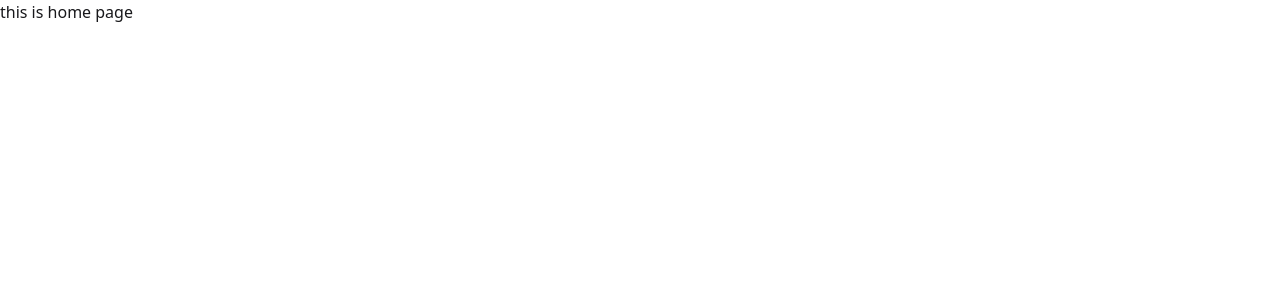
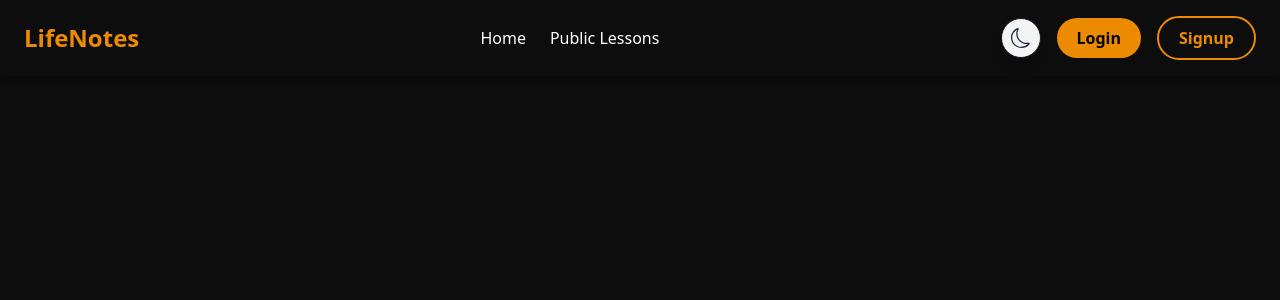
Before and after one commit to siyamsikder/digital-life-lessons-client, a React (Vite) app: page / in a window 1280 px wide. Shown: the top 300 px of the page. Built offline with nearby package versions, Linux system fonts and the light colour scheme.

Commit message:
added a navbar and dark light thems

```diff
--- a/index.html
+++ b/index.html
@@ -1,5 +1,5 @@
 <!doctype html>
-<html lang="en">
+<html lang="en" class="dark">
   <head>
     <meta charset="UTF-8" />
     <link rel="icon" type="image/svg+xml" href="/vite.svg" />
--- a/package.json
+++ b/package.json
@@ -14,6 +14,7 @@
     "firebase": "^12.6.0",
     "react": "^19.2.0",
     "react-dom": "^19.2.0",
+    "react-icons": "^5.5.0",
     "react-router": "^7.10.1",
     "tailwindcss": "^4.1.17"
   },
--- a/src/Layout/MainLayout.jsx
+++ b/src/Layout/MainLayout.jsx
@@ -1,17 +1,19 @@
 import React from 'react';
 import { Outlet } from 'react-router';
+import Navbar from '../Shared/Navbsr/Navbar';
+import Footer from '../Shared/Footer/Footer';
 
 const MainLayout = () => {
     return (
         <div>
             <header>
-
+               <Navbar/>
             </header>
             <main>
              <Outlet/>
             </main>
             <footer>
-
+                <Footer/>
             </footer>
         </div>
     );
--- a/src/Pages/Home/Home/Home.jsx
+++ b/src/Pages/Home/Home/Home.jsx
@@ -3,7 +3,7 @@ import React from 'react';
 const Home = () => {
     return (
         <div>
-            <h2>this is home page</h2>
+
         </div>
     );
 };
--- /dev/null
+++ b/src/Shared/Footer/Footer.jsx
@@ -0,0 +1,11 @@
+import React from 'react';
+
+const Footer = () => {
+  return (
+    <div>
+
+    </div>
+  );
+};
+
+export default Footer;
--- /dev/null
+++ b/src/Shared/Navbsr/Navbar.jsx
@@ -0,0 +1,204 @@
+import React, { useState, useEffect } from "react";
+import { Link } from "react-router";
+import { FaBars, FaTimes } from "react-icons/fa";
+import { BsSun, BsMoon } from "react-icons/bs";
+
+const Navbar = ({ user, handleLogout }) => {
+  const [isOpen, setIsOpen] = useState(false);
+  const [theme, setTheme] = useState("light");
+
+  // Load saved theme
+  useEffect(() => {
+    const saved = localStorage.getItem("theme");
+    if (saved) {
+      setTheme(saved);
+      document.documentElement.classList.toggle("dark", saved === "dark");
+    }
+  }, []);
+
+  const toggleTheme = () => {
+    const newTheme = theme === "light" ? "dark" : "light";
+    setTheme(newTheme);
+    localStorage.setItem("theme", newTheme);
+    document.documentElement.classList.toggle("dark", newTheme === "dark");
+  };
+
+  return (
+    <nav className="bg-base-100 dark:bg-[#0D0D0D] shadow-md fixed w-full z-50 transition-all">
+      <div className="container mx-auto px-6 py-4 flex justify-between items-center">
+        {/* Logo */}
+        <Link to="/" className="text-2xl font-bold text-primary">
+          LifeNotes
+        </Link>
+
+        {/* Desktop Menu */}
+        <div className="hidden md:flex items-center space-x-6 text-secondary dark:text-secondary">
+          <Link to="/" className="hover:text-primary font-medium">
+            Home
+          </Link>
+          <Link to="/public-lessons" className="hover:text-primary font-medium">
+            Public Lessons
+          </Link>
+
+          {user && (
+            <>
+              <Link
+                to="/dashboard/add-lesson"
+                className="hover:text-primary font-medium">
+                Add Lesson
+              </Link>
+              <Link
+                to="/dashboard/my-lessons"
+                className="hover:text-primary font-medium">
+                My Lessons
+              </Link>
+              <Link to="/pricing" className="hover:text-primary font-medium">
+                Pricing/Upgrade
+              </Link>
+            </>
+          )}
+        </div>
+
+        {/* Right Section */}
+        <div className="hidden md:flex items-center space-x-4">
+          {/* Theme Toggle */}
+          <button
+            onClick={toggleTheme}
+            className="w-10 h-10 flex items-center justify-center rounded-full bg-gray-100 dark:bg-gray-800 shadow-lg border hover:scale-110 transition-all duration-300">
+            {theme === "light" ? (
+              <BsMoon className="text-gray-800" size={20} />
+            ) : (
+              <BsSun className="text-yellow-400" size={22} />
+            )}
+          </button>
+
+          {!user ? (
+            <>
+              <Link
+                to="/login"
+                className="
+    px-5 py-2 rounded-full font-semibold text-black bg-primary
+    dark:text-black
+    hover:bg-primary/90
+    transition ease-in-out delay-75
+    transform hover:-translate-y-1 hover:scale-105 duration-300
+  ">
+                Login
+              </Link>
+
+              <Link
+                to="/register"
+                className="
+    px-5 py-2 rounded-full font-semibold border-2 border-primary text-primary
+    hover:bg-primary/10 dark:hover:bg-primary/20
+    transition ease-in-out delay-75
+    transform hover:-translate-y-1 hover:scale-105 duration-300
+  ">
+                Signup
+              </Link>
+            </>
+          ) : (
+            <div className="relative group">
+              <img
+                src={user.photoURL}
+                alt={user.displayName}
+                className="w-10 h-10 rounded-full cursor-pointer"
+              />
+              <div className="absolute right-0 mt-2 w-48 bg-base-100 dark:bg-[#1a1a1a] shadow-lg rounded-md py-2 opacity-0 group-hover:opacity-100 transition-opacity">
+                <p className="px-4 py-2 text-secondary dark:text-secondary font-semibold">
+                  {user.displayName}
+                </p>
+                <Link
+                  to="/dashboard/profile"
+                  className="block px-4 py-2 hover:bg-primary/10 dark:hover:bg-primary/20">
+                  Profile
+                </Link>
+                <Link
+                  to="/dashboard"
+                  className="block px-4 py-2 hover:bg-primary/10 dark:hover:bg-primary/20">
+                  Dashboard
+                </Link>
+              </div>
+            </div>
+          )}
+        </div>
+
+        {/* Mobile Menu Button */}
+        <div className="md:hidden flex items-center gap-4">
+          <button
+            onClick={toggleTheme}
+            className="w-10 h-10 flex items-center justify-center rounded-full bg-gray-200 dark:bg-gray-700">
+            {theme === "light" ? (
+              <BsMoon className="text-black" size={20} />
+            ) : (
+              <BsSun className="text-yellow-400" size={22} />
+            )}
+          </button>
+          <button
+            onClick={() => setIsOpen(!isOpen)}
+            className="text-secondary dark:text-secondary">
+            {isOpen ? <FaTimes size={24} /> : <FaBars size={24} />}
+          </button>
+        </div>
+      </div>
+
+      {/* Mobile Menu */}
+      {isOpen && (
+        <div className="md:hidden bg-base-100 dark:bg-[#0D0D0D] shadow-md">
+          <Link
+            to="/"
+            className="block px-6 py-3 hover:bg-primary/10 dark:hover:bg-primary/20">
+            Home
+          </Link>
+          <Link
+            to="/public-lessons"
+            className="block px-6 py-3 hover:bg-primary/10 dark:hover:bg-primary/20">
+            Public Lessons
+          </Link>
+          {user && (
+            <>
+              <Link
+                to="/dashboard/add-lesson"
+                className="block px-6 py-3 hover:bg-primary/10 dark:hover:bg-primary/20">
+                Add Lesson
+              </Link>
+              <Link
+                to="/dashboard/my-lessons"
+                className="block px-6 py-3 hover:bg-primary/10 dark:hover:bg-primary/20">
+                My Lessons
+              </Link>
+              <Link
+                to="/pricing"
+                className="block px-6 py-3 hover:bg-primary/10 dark:hover:bg-primary/20">
+                Pricing/Upgrade
+              </Link>
+            </>
+          )}
+          {!user ? (
+            <>
+              <Link
+                to="/login"
+                className="block px-6 py-3 hover:bg-primary/10 dark:hover:bg-primary/20">
+                Login
+              </Link>
+              <Link
+                to="/register"
+                className="block px-6 py-3 hover:bg-primary/10 dark:hover:bg-primary/20">
+                Signup
+              </Link>
+            </>
+          ) : (
+            <>
+              <button
+                onClick={handleLogout}>
+                Logout
+              </button>
+            </>
+          )}
+        </div>
+      )}
+    </nav>
+  );
+};
+
+export default Navbar;
--- a/src/index.css
+++ b/src/index.css
@@ -1,2 +1,31 @@
 @import "tailwindcss";
 @plugin "daisyui";
+
+@plugin "daisyui/theme" {
+  name: "mytheme";
+  default: true;
+  --color-primary: #ED8B00;
+  --color-primary-content: #ffffff;
+  --color-secondary: #0a0a0a;
+  --color-base-100: #ffffff;
+  --color-accent: #ED8B00;
+}
+
+.dark {
+  --color-primary: #ED8B00;
+  --color-primary-content: #000000;
+  --color-secondary: #ffffff;
+  --color-base-100: #0D0D0D;
+  --color-accent: #ED8B00;
+}
+
+/* :root {
+  --primary: #ED8B00;
+  --transition-speed: 0.3s;
+} */
+
+
+body {
+  margin: 0;
+  padding: 0;
+}
```
Also changed, not shown: 1 other file (tests, documents, lock files or other folders).
